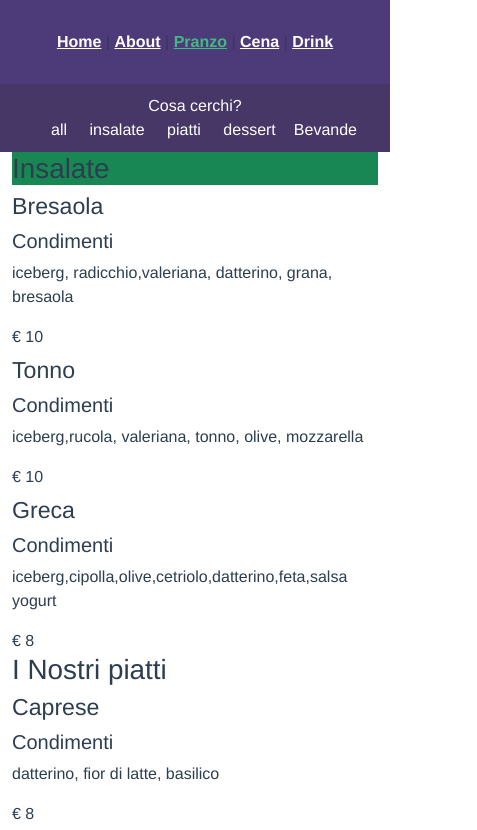
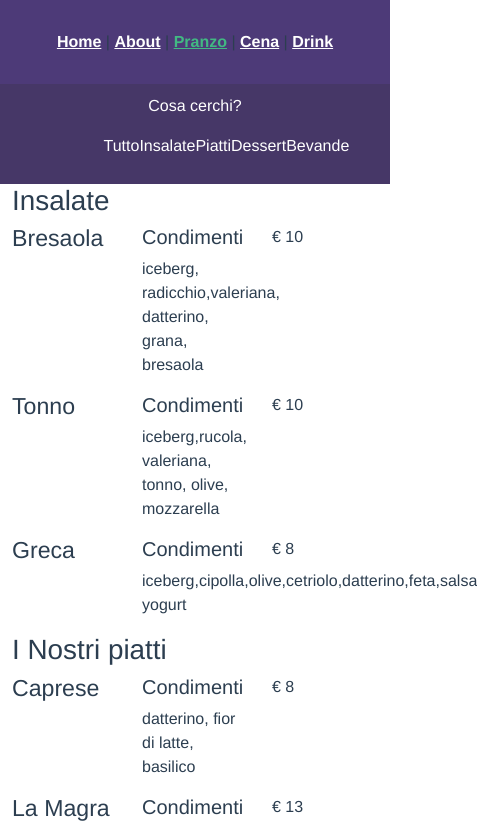
Before and after one commit to Angeloamenta/spiaggetta, a Vue app: page /#/pranzo in a window 390 px wide. Shown: the top 830 px of the page, 477 px wide, since content can reach past the window. Built offline with nearby package versions, Linux system fonts and the light colour scheme.

Commit message:
gestito responsive

```diff
--- a/src/assets/scss/partials/_commons.scss
+++ b/src/assets/scss/partials/_commons.scss
@@ -32,3 +32,7 @@
     margin-bottom: 15px;
     margin-top: 15px;
   }
+
+  .bg-fire {
+    background-color: rgb(230, 164, 78);
+  }
--- a/src/views/CenaView.vue
+++ b/src/views/CenaView.vue
@@ -2,33 +2,35 @@
     <div class="">
       <div class="nav-2 container-fluid">
           <div class="row">
-          <div class="col-12">Cosa cerchi?</div>
+            <div class="col-12">Cosa cerchi?</div>
+          </div>
+          <div class="row mt-3">
           <div class="col-12 d-flex justify-content-center">
-          <ul class="list-unstyled d-flex justify-content-between w-50">
-            <li @click="setAll()" class="">Tutto</li>
-            <li @click="setPizzeClassiche()" class="">Pizze Classiche</li>
-            <li @click="setPizzeSpeciali()" class="">Pizze Speciali</li>
-            <li @click="setPizzeMare()">Pizze di Mare</li>
-            <li @click="setPiattiUnici()">Piatti Unici</li>
-            <li @click="setFrigitoria()">Frigitoria</li>
-         </ul>
+            <ul class="list-unstyled text-center row w-75">
+                <li class="col-12 col-md " @click="setAll()">Tutto</li>
+                <li class="col-12 col-md " @click="setPizzeClassiche()">Pizze Classiche</li>
+                <li class="col-12 col-md " @click="setPizzeSpeciali()">Pizze Speciali</li>
+                <li class="col-12 col-md " @click="setPizzeMare()">Pizze di Mare</li>
+                <li class="col-12 col-md " @click="setPiattiUnici()">Piatti Unici</li>
+                <li class="col-12 col-md " @click="setFrigitoria()">Frigitoria</li>
+            </ul>
           </div>
-          </div>
+        </div>
       </div>
       <div class="container-fluid">
           <div v-for="(piatto, index) in piatti2" :key="index" class="row">
-              <div  class="col-12">
+              <div v-show="piatto.title" class="col-12 text-center text-md-start my-3">
                     <h1>{{piatto.title}}</h1>
               </div>
-              <div class="col-4">
+              <div class="col-12 col-md-4 bg-fire">
                     <h3>{{piatto.nome}}</h3>
               </div>
-              <div class="col-4">
+              <div class="col-12 col-md-4 bg-fire">
                         <h5 v-if="piatto.condimenti == null"></h5>
                         <h5 v-else>Condimenti</h5>
                         <p>{{piatto.condimenti}}</p>
               </div>
-              <div class="col-4">
+              <div class="col-12 col-md-4 bg-fire">
                         <div>€ {{piatto.prezzo}}</div>
               </div>
           </div>
@@ -184,6 +186,12 @@ methods: {
      this.piatti2 = this.piatti;
     }
     },
+
+},
+watch() {
+
+
+
 }
 }
 </script>
--- a/src/views/PranzoView.vue
+++ b/src/views/PranzoView.vue
@@ -3,26 +3,40 @@
       <div class="nav-2 container-fluid">
           <div class="row">
           <div class="col-12">Cosa cerchi?</div>
-          <div class="col-12">
-          <span @click="setAll()">all</span> <span @click="setInsalata()">insalate</span> <span @click="setPiatti()">piatti</span> <span @click="setDessert()">dessert</span>
-          <span @click="setBevande()">Bevande</span>
           </div>
+          <div class="row mt-3">
+              <div class="col-12 d-flex justify-content-center">
+                    <ul class="list-unstyled d-flex justify-content-between w-50">
+                        <li @click="setAll()" class="">Tutto</li>
+                        <li @click="setInsalata()" class="">Insalate</li>
+                        <li @click="setPiatti()" class="">Piatti</li>
+                        <li @click="setDessert()">Dessert</li>
+                        <li @click="setBevande()">Bevande</li>
+                    </ul>
+              </div>
           </div>
       </div>
       <div class="container-fluid">
           <div class="row">
-              <div class="col">
-                    <ul class="list-unstyled">
-                        <li v-for="(piatto, index) in piatti2" :key="index">
-                        <h1 :class="piatto.class">{{piatto.title}}</h1>
-                        <h3>{{piatto.nome}}</h3>
+      <div class="container-fluid">
+          <div v-for="(piatto, index) in piatti2" :key="index" class="row">
+              <div v-show="piatto.title" class="col-12">
+                    <h1>{{piatto.title}}</h1>
+              </div>
+              <div class="col-4">
+                    <h3>{{piatto.nome}}</h3>
+              </div>
+              <div class="col-4">
                         <h5 v-if="piatto.condimenti == null"></h5>
                         <h5 v-else>Condimenti</h5>
                         <p>{{piatto.condimenti}}</p>
+              </div>
+              <div class="col-4">
                         <div>€ {{piatto.prezzo}}</div>
-                        </li>
-                    </ul>
               </div>
+          </div>
+
+      </div>
           </div>
 
       </div>
```
